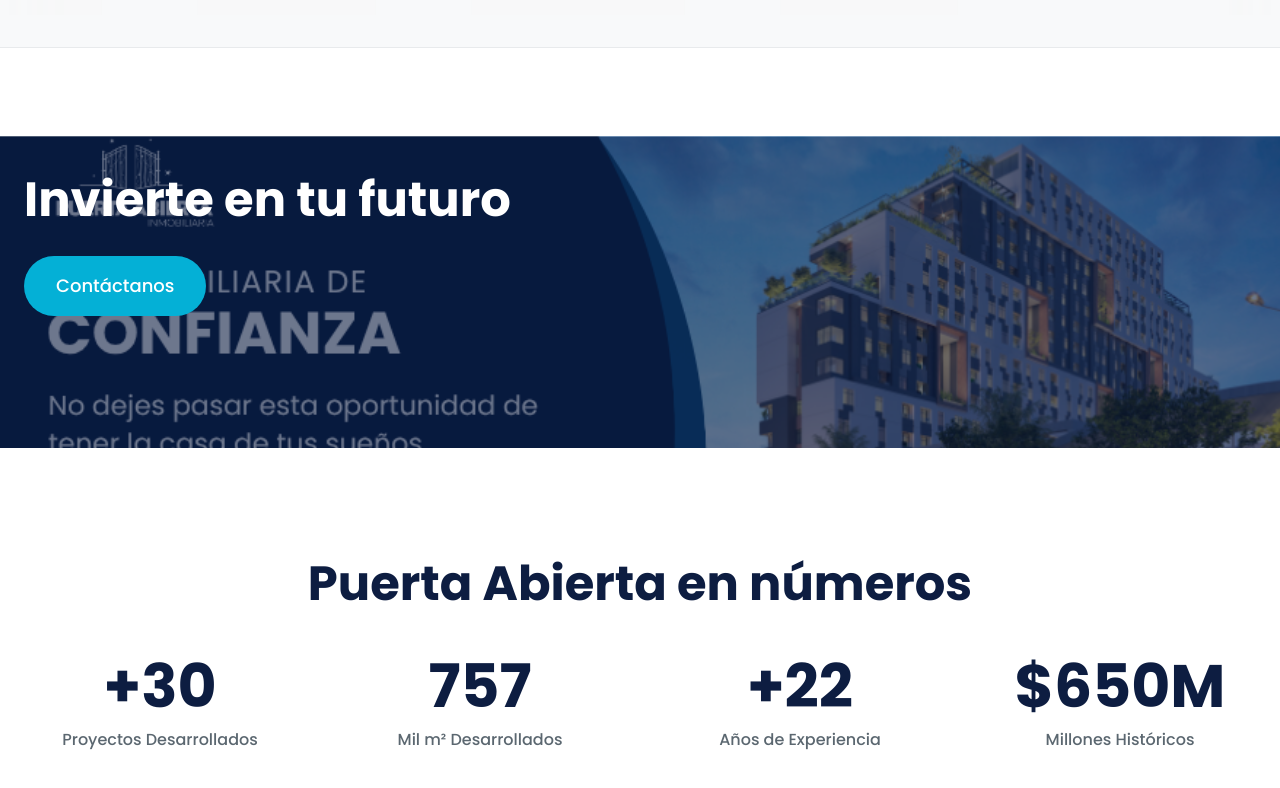
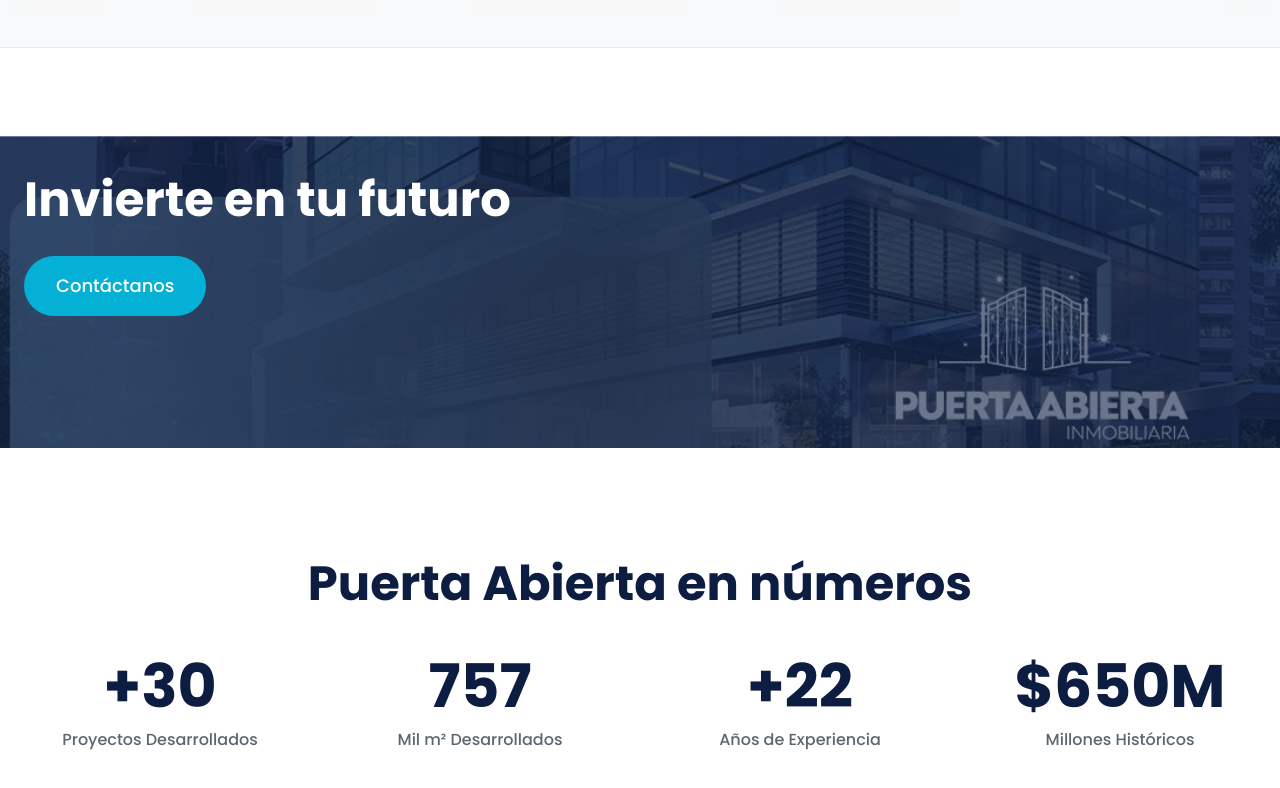
Before and after one commit to innovationwizard/pawebsite, a Next.js app: page / in a window 1280 px wide. Shown: the part 897-1685 px from the top of the page. Built offline with nearby package versions, Linux system fonts and the light colour scheme; no server answers; the database is empty.

Commit message:
Banner image placed

```diff
--- a/src/components/landing/tertiary-banner.tsx
+++ b/src/components/landing/tertiary-banner.tsx
@@ -18,7 +18,7 @@
 }: TertiaryBannerProps) {
   return (
     <ParallaxSection
-      backgroundImage={imageUrl ?? "/images/banners/banner-secundario.png"}
+      backgroundImage={imageUrl ?? "/images/banners/banner-secundario.jpeg"}
       speed={0.3}
       overlay
       className="min-h-[400px]"
```
Also changed, not shown: banner.jpeg (added), public/images/banners/banner-secundario.jpeg (added).
